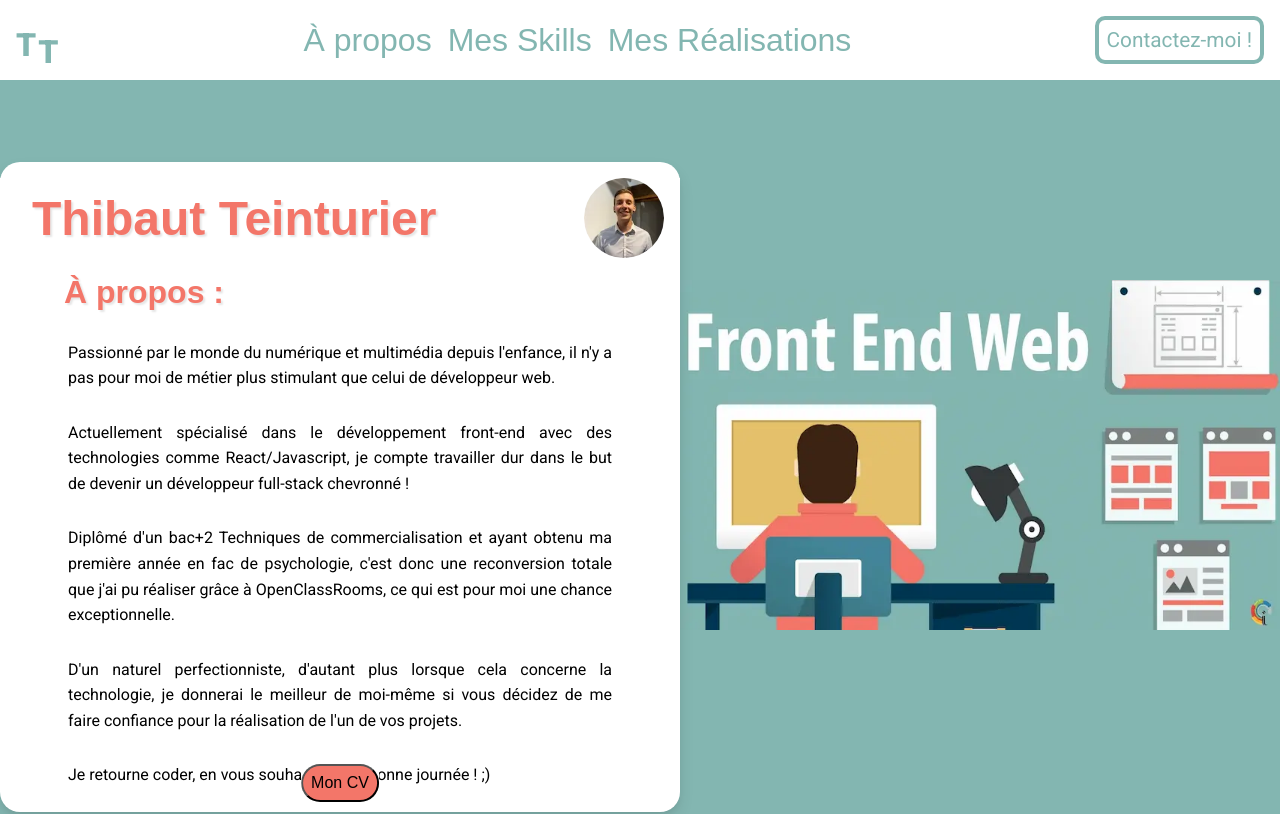
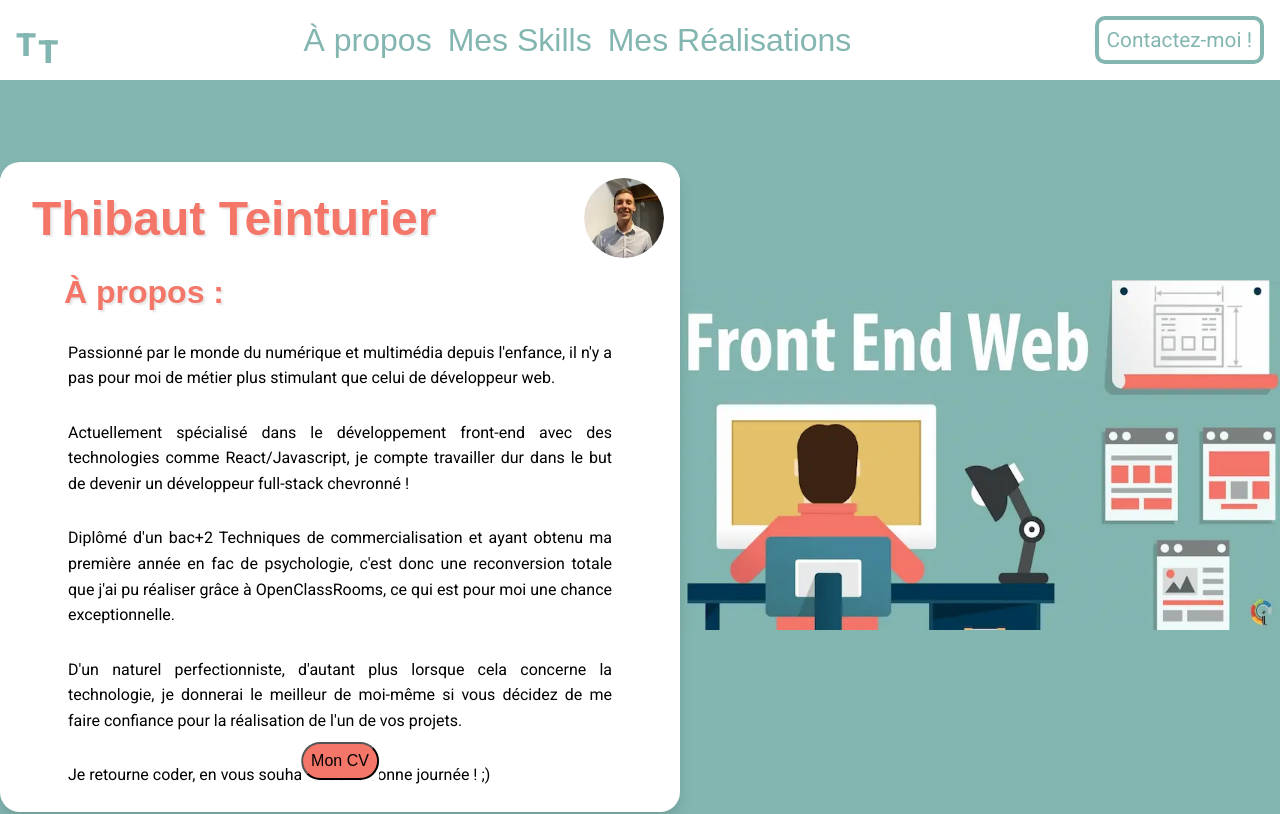
Before and after one commit to Thibaut18/Portfolio, a React (Create React App) app: page /homepage in a window 1280 px wide. Shown: the top 814 px of the page. Built offline with nearby package versions, Linux system fonts and the light colour scheme; a web font is replaced by a local one.

Commit message:
rerefix cv btn

```diff
--- a/src/styles/Sass/About.scss
+++ b/src/styles/Sass/About.scss
@@ -137,7 +137,7 @@
 			text-decoration: none;
 			color: black;
 			position: absolute;
-			bottom: 10px;
+			bottom: 32px;
 			left: 50%;
 			transform: translateX(-50%);
 		}
```
